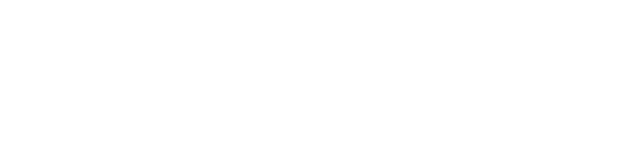
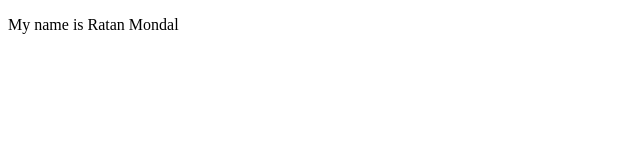
Before and after one commit to ratanmondal1/demo, a plain HTML site: page index.html in a window 1280 px wide. Shown: the whole page, without its empty margins (0-640 px from the left). Drawn offline with Linux system fonts and the light colour scheme.

Commit message:
Update index.html

```diff
--- a/index.html
+++ b/index.html
@@ -2,7 +2,7 @@
 	<html>
 	  <head>
 	  	<body>
-
+			<p> My name is Ratan Mondal </p>
 	  	</body>
 	  </head>
 	</html>
```
